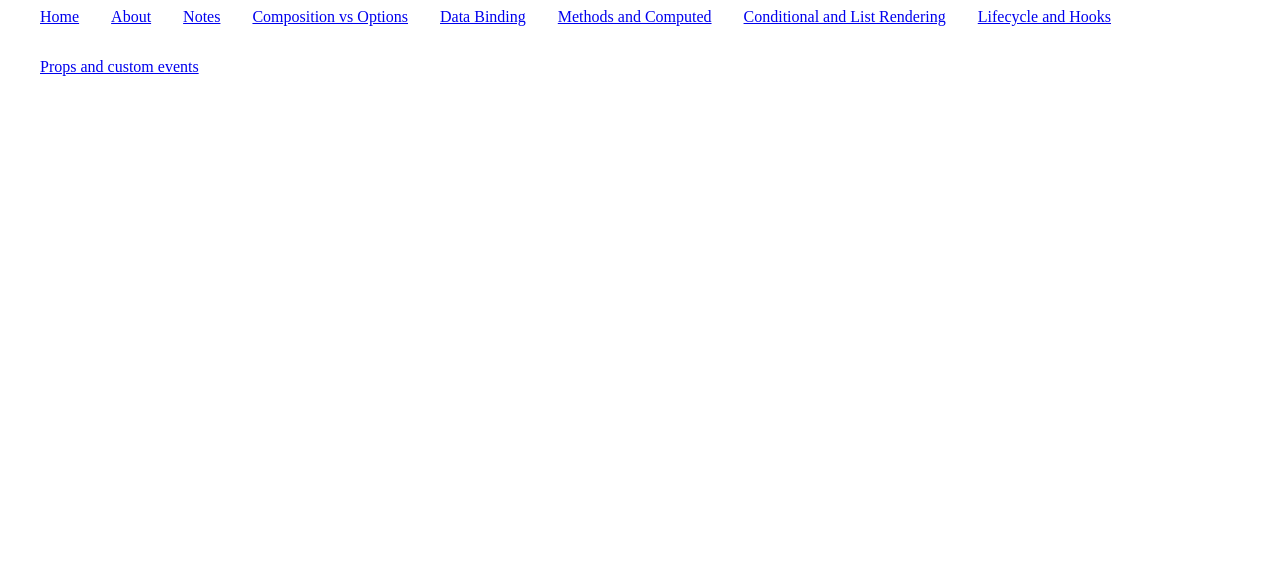
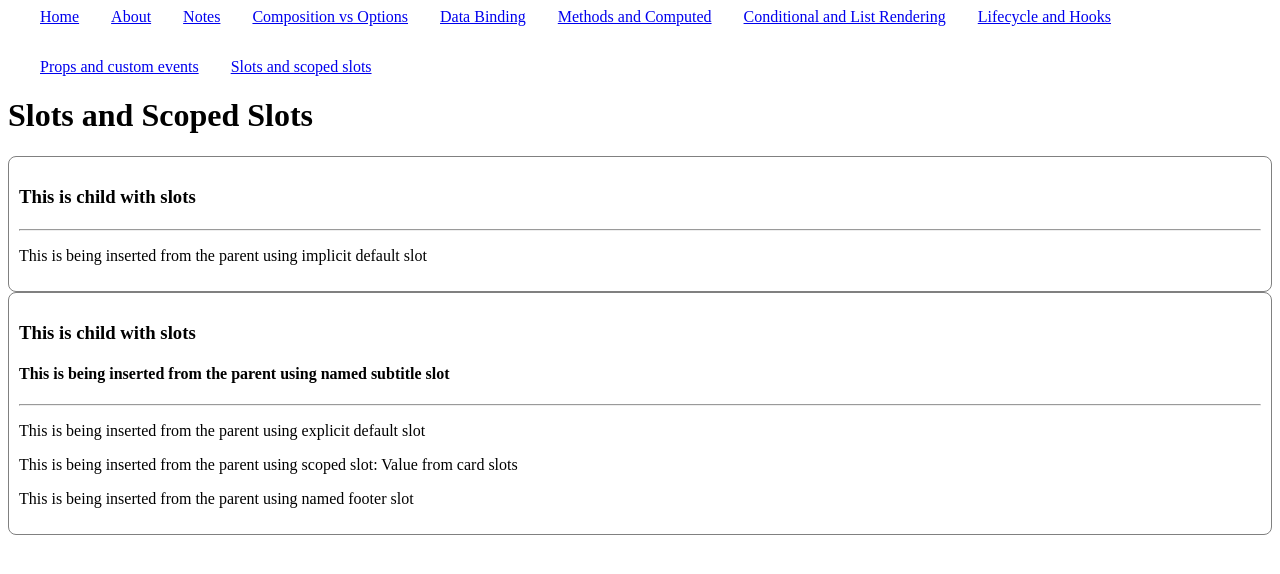
Before and after one commit to Jos017/nuxtcourse, a Nuxt app: page /slots-and-scoped-slots in a window 1280 px wide. Shown: the top 574 px of the page. Built offline with nearby package versions, Linux system fonts and the light colour scheme.

Commit message:
slots and scoped slots

```diff
--- /dev/null
+++ b/components/Card/Slots.vue
@@ -0,0 +1,29 @@
+<script setup lang="ts">
+const value = ref('Value from card slots')
+</script>
+
+<template>
+  <div class="card-child">
+    <h3>This is child with slots</h3>
+    <h4>
+      <slot name="subtitle"></slot>
+    </h4>
+    <hr>
+    <!-- Explicit default slot -->
+    <!-- <slot name="default"></slot> -->
+
+    <slot></slot> <!-- implicit default slot -->
+
+    <slot name="scoped" :value="value"></slot>
+
+    <slot name="footer"></slot>
+  </div>
+</template>
+
+<style lang="css" scoped>
+.card-child {
+  border: 1px solid gray;
+  border-radius: 8px;
+  padding: 10px
+}
+</style>
--- a/layouts/default.vue
+++ b/layouts/default.vue
@@ -10,7 +10,8 @@ const menu: MenuItem[] = [
   { label: 'Methods and Computed', path: '/methods-and-computed-properties' },
   { label: 'Conditional and List Rendering', path: '/conditional-rendering' },
   { label: 'Lifecycle and Hooks', path: '/lifecycle-and-hooks' },
-  { label: 'Props and custom events', path: '/props-and-custom-events' }
+  { label: 'Props and custom events', path: '/props-and-custom-events' },
+  { label: 'Slots and scoped slots', path: '/slots-and-scoped-slots' },
 ]
 
 </script>
--- /dev/null
+++ b/pages/slots-and-scoped-slots/index.vue
@@ -0,0 +1,22 @@
+<template>
+  <div>
+    <h1>Slots and Scoped Slots</h1>
+    <CardSlots>
+      <p>This is being inserted from the parent using implicit default slot</p>
+    </CardSlots>
+    <CardSlots>
+      <template v-slot>
+        <p>This is being inserted from the parent using explicit default slot</p>
+      </template>
+      <template v-slot:subtitle>
+        <p>This is being inserted from the parent using named subtitle slot</p>
+      </template>
+      <template v-slot:footer>
+        <p>This is being inserted from the parent using named footer slot</p>
+      </template>
+      <template v-slot:scoped="myProps">
+        <p>This is being inserted from the parent using scoped slot: {{ myProps.value }}</p>
+      </template>
+    </CardSlots>
+  </div>
+</template>
```
